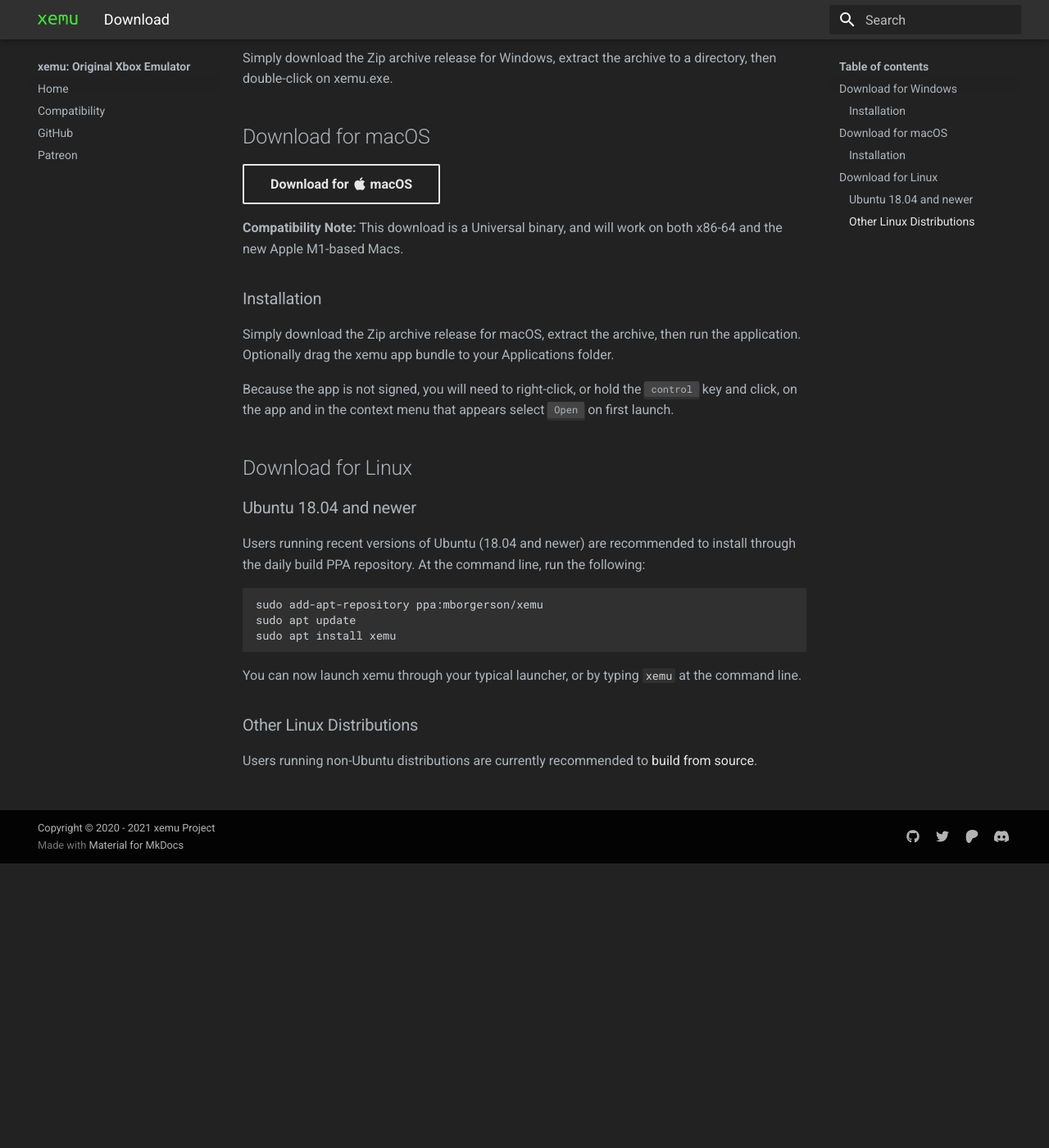
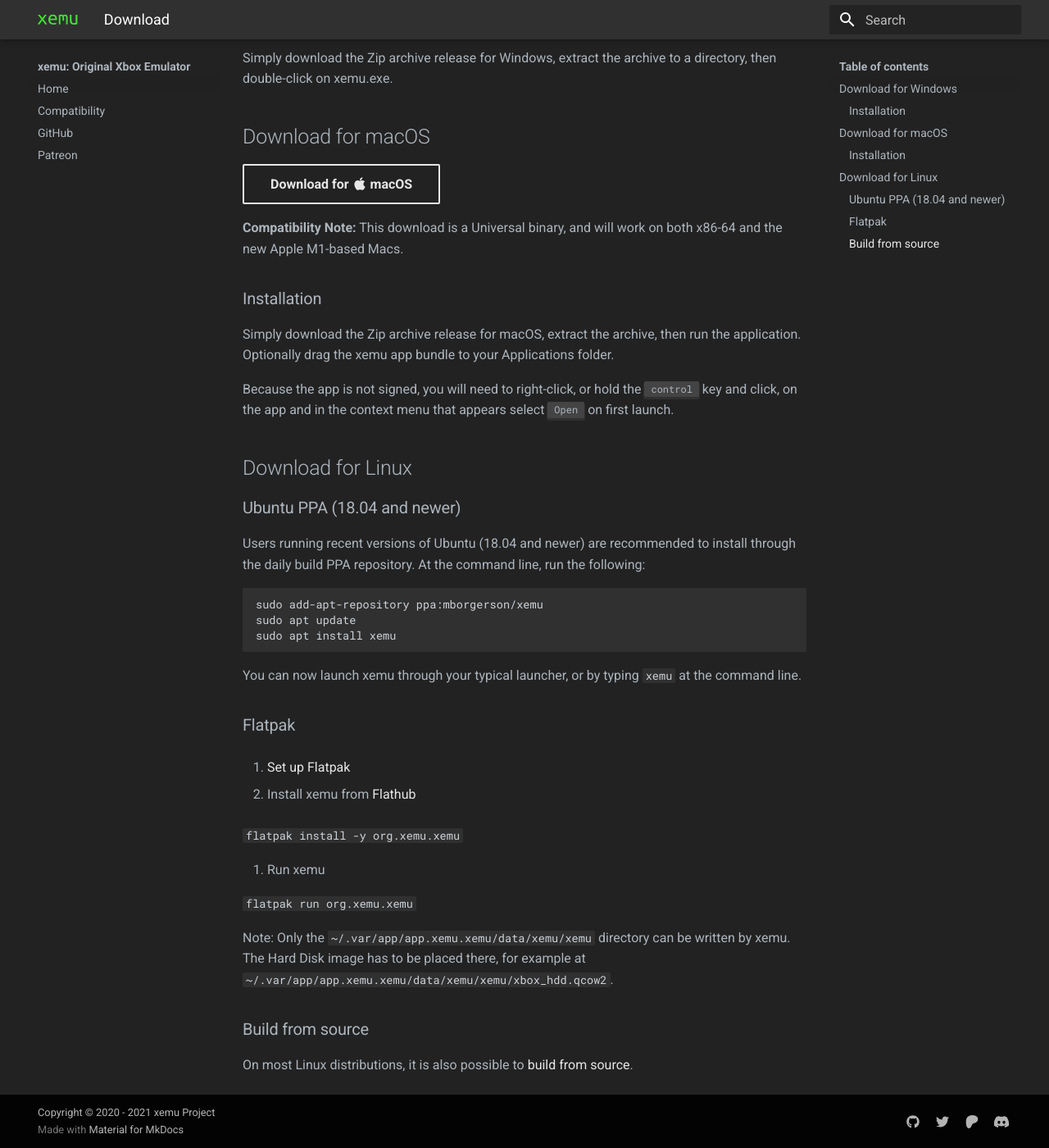
Before and after one commit to xemu-project/xemu-website, an MkDocs documentation site: the page built from docs/docs/download.md, in a window 1280 px wide and 1400 px high, scrolled down 347 px. Shown: the whole window at 82% size. Built offline with MkDocs 1.6.1 and Material for MkDocs 9.7.7, drawn with Linux system fonts in a browser that asks for light colours.

Commit message:
Add Flatpak installation method

````diff
--- a/docs/docs/download.md
+++ b/docs/docs/download.md
@@ -20,11 +20,11 @@ Because the app is not signed, you will need to right-click, or hold the <kbd>co
 
 ## Download for Linux
 
-### Ubuntu 18.04 and newer
+### Ubuntu PPA (18.04 and newer)
 
 Users running recent versions of Ubuntu (18.04 and newer) are recommended to install through the daily build PPA repository. At the command line, run the following:
 
-```bash
+```sh
 sudo add-apt-repository ppa:mborgerson/xemu
 sudo apt update
 sudo apt install xemu
@@ -32,6 +32,21 @@ sudo apt install xemu
 
 You can now launch xemu through your typical launcher, or by typing `xemu` at the command line.
 
-### Other Linux Distributions
+### Flatpak
 
-Users running non-Ubuntu distributions are currently recommended to [build from source](building-from-source.md#linux).
+1. [Set up Flatpak](https://www.flatpak.org/setup/)
+
+2. Install xemu from [Flathub](https://flathub.org/apps/details/org.xemu.xemu)
+
+`flatpak install -y org.xemu.xemu`
+
+3. Run xemu
+
+`flatpak run org.xemu.xemu`
+
+Note: Only the `~/.var/app/app.xemu.xemu/data/xemu/xemu` directory can be written by xemu.
+The Hard Disk image has to be placed there, for example at `~/.var/app/app.xemu.xemu/data/xemu/xemu/xbox_hdd.qcow2`.
+
+### Build from source
+
+On most Linux distributions, it is also possible to [build from source](building-from-source.md#linux).
````
